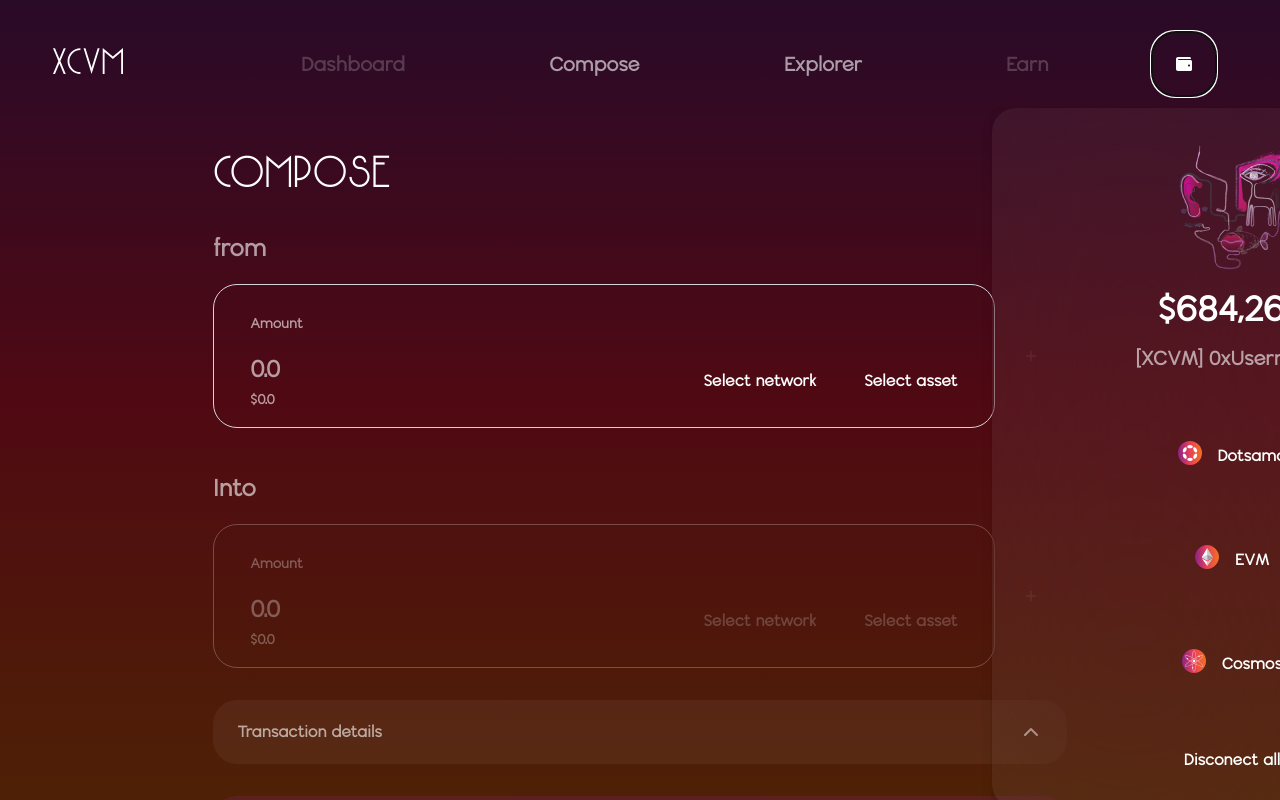
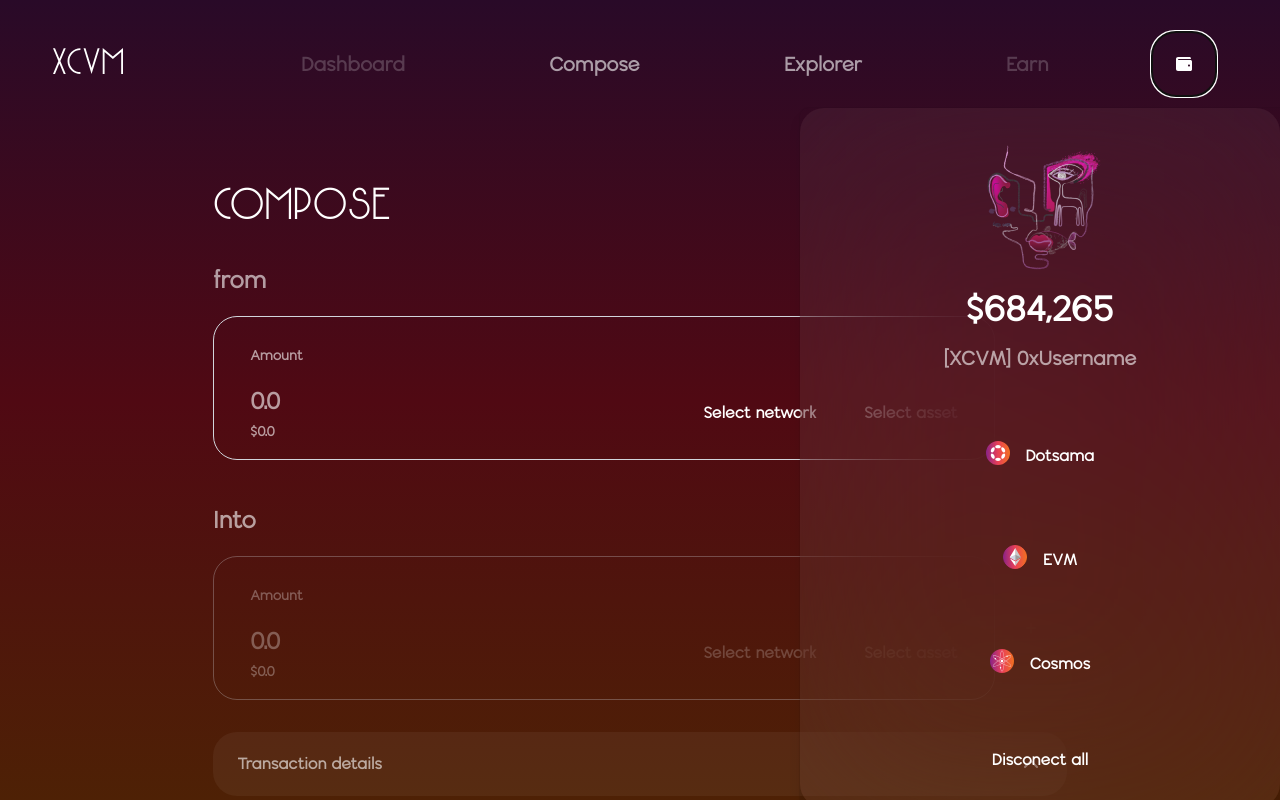
Before and after one commit to juansvc/xcvm, a Next.js app: page /compose in a window 1280 px wide. Both pictures are taken after a click on the button 1184 px from the left and 64 px from the top of the page. Built offline with nearby package versions, Linux system fonts and the light colour scheme; what tailwindcss-border-gradient-radius would draw is missing.

Commit message:
chore: wallet

```diff
--- a/src/components/layout/Layout.tsx
+++ b/src/components/layout/Layout.tsx
@@ -24,7 +24,7 @@
   return (
     <>
       <Header/>
-      <div className='static text-right -mt-24 mr-16'>
+      <div className='static float-right w-fit -mt-24 mr-16'>
         {/* TODO: Provide createContetx, useContex to Wallet Component */}
         {
           connected ?
@@ -34,7 +34,7 @@
                   <Popover.Button className='inline-flex items-center w-[64px] h-[64px] justify-center rounded-3xl py-6 border-gradient-r-gradient-light-transparent gradient-border-2 hover:border-gradient-r-gradient-light-colored'>
                     <FaWallet className='fill-white' height={20} width={20} />
                   </Popover.Button>
-                  <Popover.Panel as="div" className="absolute left-1/2 mt-3 w-screen max-w-sm translate-x-1/2 px-4 sm:px-0 lg:max-w-3xl">
+                  <Popover.Panel as="div" className="absolute left-1/2 mt-3 w-screen max-w-sm -translate-x-1/2 px-4 sm:px-0 lg:max-w-3xl">
                     <div className="overflow-hidden rounded-lg shadow-lg ring-1 ring-black ring-opacity-5 ">
                       <>
                         <Wallet
```
